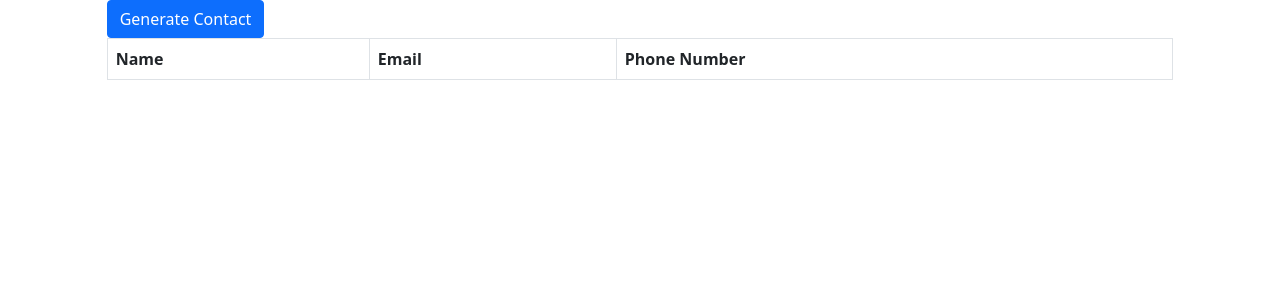
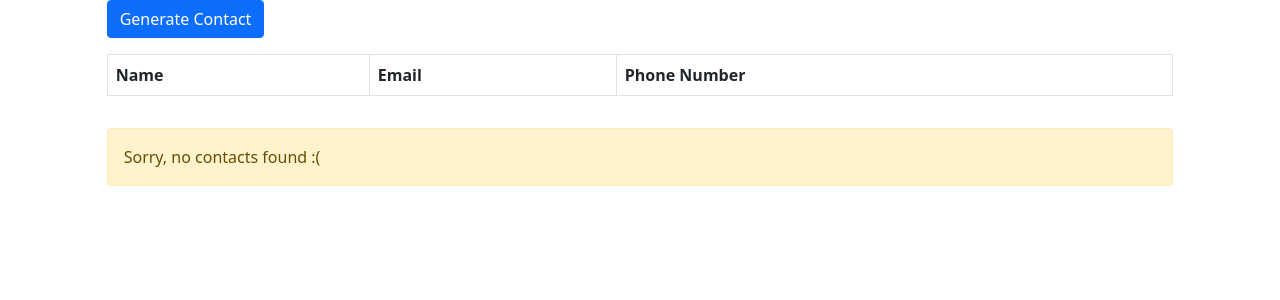
Before and after one commit to Ordervous/React---events---state, a React (Create React App) app: page / in a window 1280 px wide. Shown: the top 300 px of the page. Built offline with nearby package versions, Linux system fonts and the light colour scheme.

Commit message:
click to select contact

```diff
--- a/src/App.js
+++ b/src/App.js
@@ -1,14 +1,45 @@
 import React from 'react';
 import Stack from 'react-bootstrap/Stack'
 import ContactList from './ContactList'
+import ContactSummary from './ContactSummary'
+import ContactActions from './ContactActions'
+// import Contact from './Contact.js'
 
 
-function App() {
-  return (
-    <Stack gap={3} className="col-md-10 mx-auto">
-      <ContactList />
-    </Stack>
-  );
+class App extends React.Component {
+  constructor(props) {
+    super(props);
+    this.state = { contacts: [] };
+    this.onNewContact = this.onNewContact.bind(this);
+    this.handleContactSelected = this.handleContactSelected.bind(this);
+
+  }
+
+  onNewContact(contact) {
+    this.setState((state) => {
+      return {
+        contacts: state.contacts.concat(contact)
+      }
+    })
+  }
+
+  handleContactSelected(email) {
+    this.setState((state) => {
+      return {
+        selected: email
+      }
+    })
+  }
+
+  render() {
+    return (
+      <Stack gap={3} className="col-md-10 mx-auto">
+        <ContactActions onNewContact={this.onNewContact}/>
+        <ContactList contacts={this.state.contacts} onContactSelected={this.handleContactSelected}/>
+        <ContactSummary contacts={this.state.contacts} />
+      </Stack>
+    )
+  }
 }
 
 export default App;
--- a/src/Contact.js
+++ b/src/Contact.js
@@ -4,7 +4,7 @@ class Contact extends React.Component {
   render() {
     let { first_name, last_name, email, phone } = this.props.contact
     return (
-      <tr>
+      <tr onClick={this.props.onContactSelected.bind(this, email)}>
         <td>{first_name} {last_name}</td>
         <td><a href={`mailto:${email}`}>{email}</a></td>
         <td>{phone}</td>
--- /dev/null
+++ b/src/ContactActions.js
@@ -0,0 +1,37 @@
+import React from 'react'
+import { faker } from '@faker-js/faker';
+import Button from 'react-bootstrap/Button'
+import Stack from 'react-bootstrap/Stack'
+
+class ContactActions extends React.Component {
+  constructor(props) {
+    super(props)
+    this.handleGenerateContact = this.handleGenerateContact.bind(this)
+    // this.generateContact = this.generateContact.bind(this)
+  }
+
+  generateContact() {
+    let firstName = faker.name.firstName()
+    let lastName = faker.name.lastName()
+    return {
+      first_name: firstName,
+      last_name: lastName,
+      email: faker.internet.exampleEmail(firstName, lastName),
+      phone: faker.phone.phoneNumber()
+    }
+  }
+
+  handleGenerateContact() {
+    this.props.onNewContact(this.generateContact())
+  }
+
+  render() {
+    return <Stack direction='horizontal' gap={3}>
+    <Button onClick={this.handleGenerateContact}>
+      Generate Contact
+    </Button>
+    </Stack>
+  }
+}
+
+export default ContactActions
--- a/src/ContactList.js
+++ b/src/ContactList.js
@@ -1,40 +1,8 @@
 import React from 'react'
 import Contact from './Contact.js'
-import Button from 'react-bootstrap/Button'
 import Table from 'react-bootstrap/Table'
-import { faker } from '@faker-js/faker';
 
 class ContactList extends React.Component {
-  constructor(props) {
-    super(props)
-    // this.contactList = []
-    this.handleGenerateContact = this.handleGenerateContact.bind(this)
-    this.state = { contacts: [] }
-  }
-
-  generateContact() {
-    let firstName = faker.name.firstName()
-    let lastName = faker.name.lastName()
-    return {
-      first_name: firstName,
-      last_name: lastName,
-      email: faker.internet.exampleEmail(firstName, lastName),
-      phone: faker.phone.phoneNumber()
-    }
-  }
-// before set state
-//   handleGenerateContact() {
-//     this.contactList.push(this.generateContact())
-//     this.forceUpdate()
-//   }
-handleGenerateContact() {
-    this.setState((state) => {
-      return {
-        contacts: state.contacts.concat(this.generateContact())
-      }
-    });
-  }
-
 
   headings() {
     let headings = ["Name", "Email", "Phone Number"]
@@ -42,21 +10,15 @@ handleGenerateContact() {
   }
 
   contacts() {
-    return this.state.contacts.map((contact) => <Contact contact={contact} />)
+    return this.props.contacts.map((contact) => <Contact contact={contact} onContactSelected={this.props.onContactSelected}/>)
   }
 
   render() {
     return (
-      <div>
-        <Button onClick={this.handleGenerateContact}>
-          Generate Contact
-        </Button>
-
-        <Table striped bordered hover>
-          <thead>{this.headings()}</thead>
-          <tbody>{this.contacts()}</tbody>
-        </Table>
-      </div>
+      <Table striped bordered hover>
+        <thead>{this.headings()}</thead>
+        <tbody>{this.contacts()}</tbody>
+      </Table>
     )
   }
 }
```
